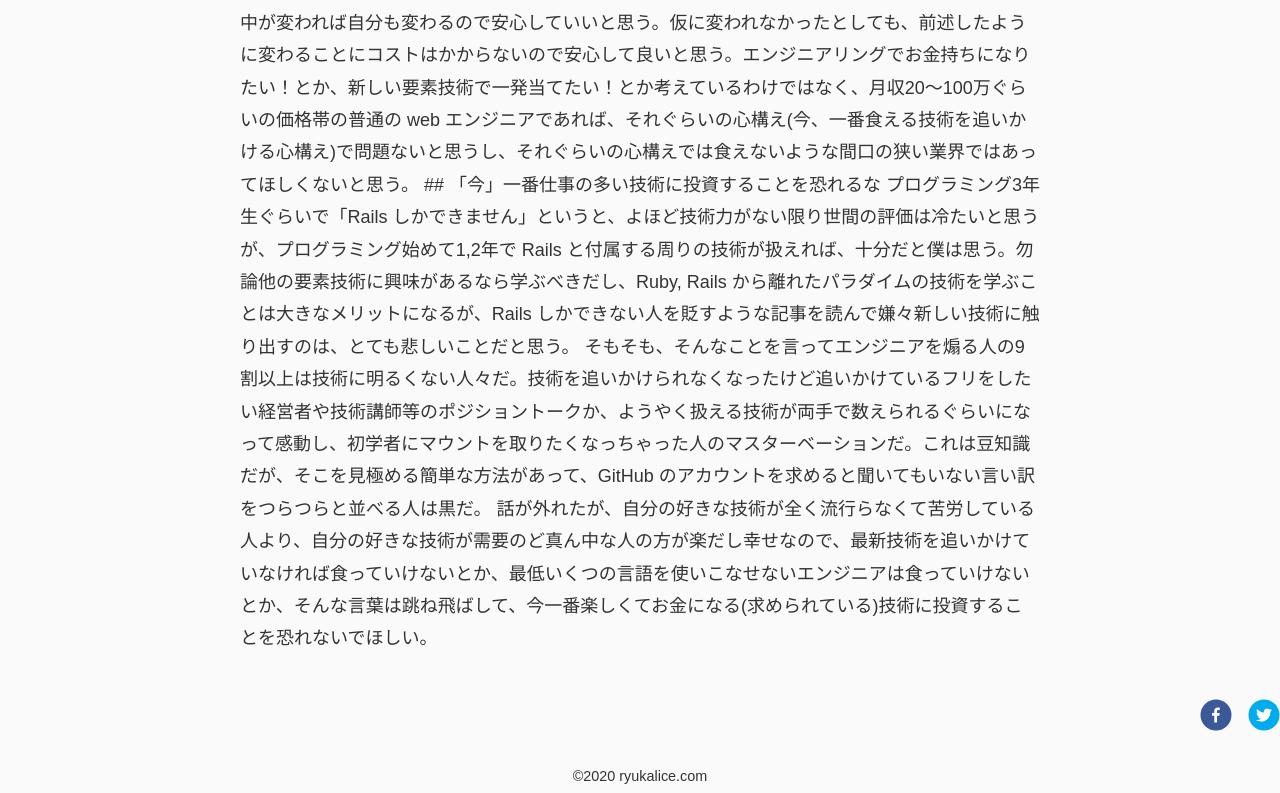
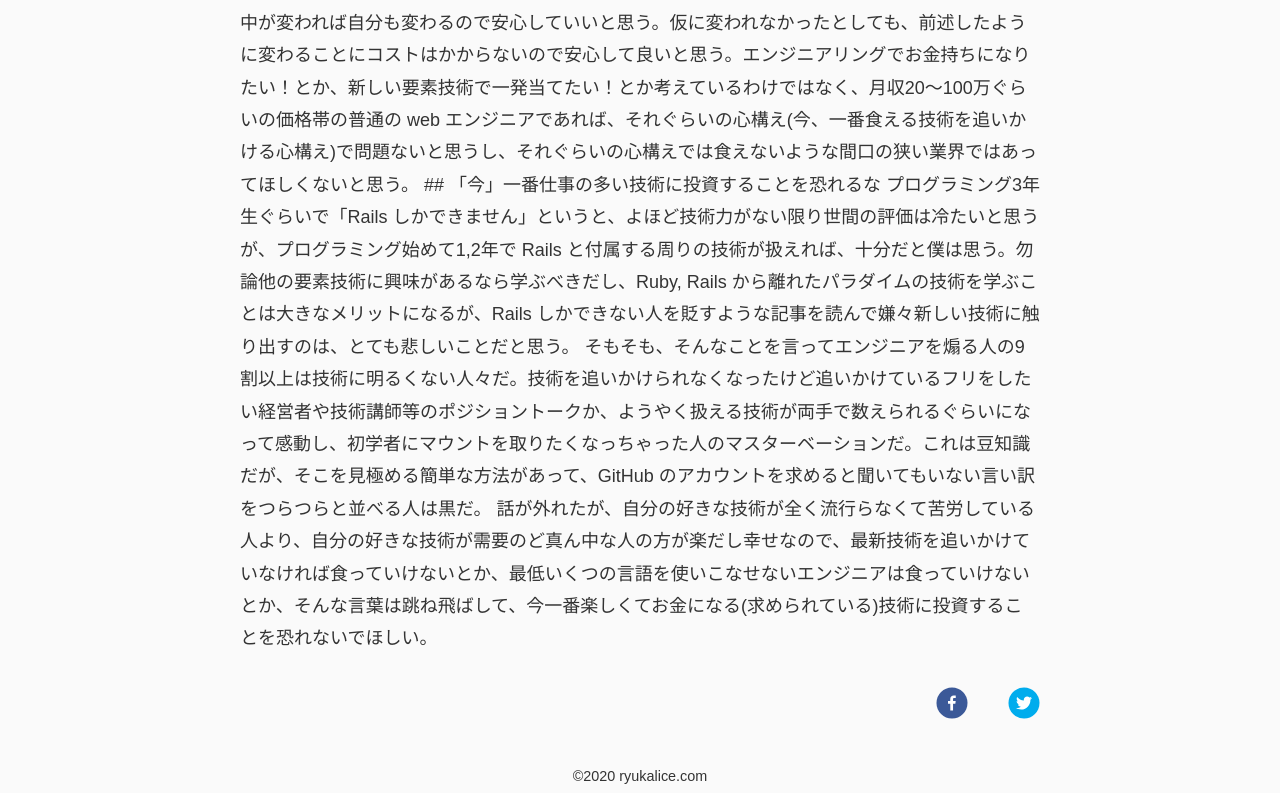
Before and after one commit to ryukalice/ryukalice, a Next.js app: page /blog/ale-for-rails-beginners in a window 1280 px wide. Shown: the part 1651-2444 px from the top of the page. Built offline with nearby package versions, Linux system fonts and the light colour scheme.

Commit message:
Update [id].tsx

```diff
--- a/src/pages/blog/[id].tsx
+++ b/src/pages/blog/[id].tsx
@@ -26,9 +26,9 @@ export const Post = ({ post }: { post: PostType }) => (
       <h1>{post.title}</h1>
       <div className="posted-on">{post.date}</div>
       <div dangerouslySetInnerHTML={{ __html: post.content }} />
+
+      <ShareButtons url={`http://ryukalice.com${useRouter().asPath}`} />
     </Article>
-
-    <ShareButtons url={`http://ryukalice.com${useRouter().asPath}`} />
   </>
 );
 
```
